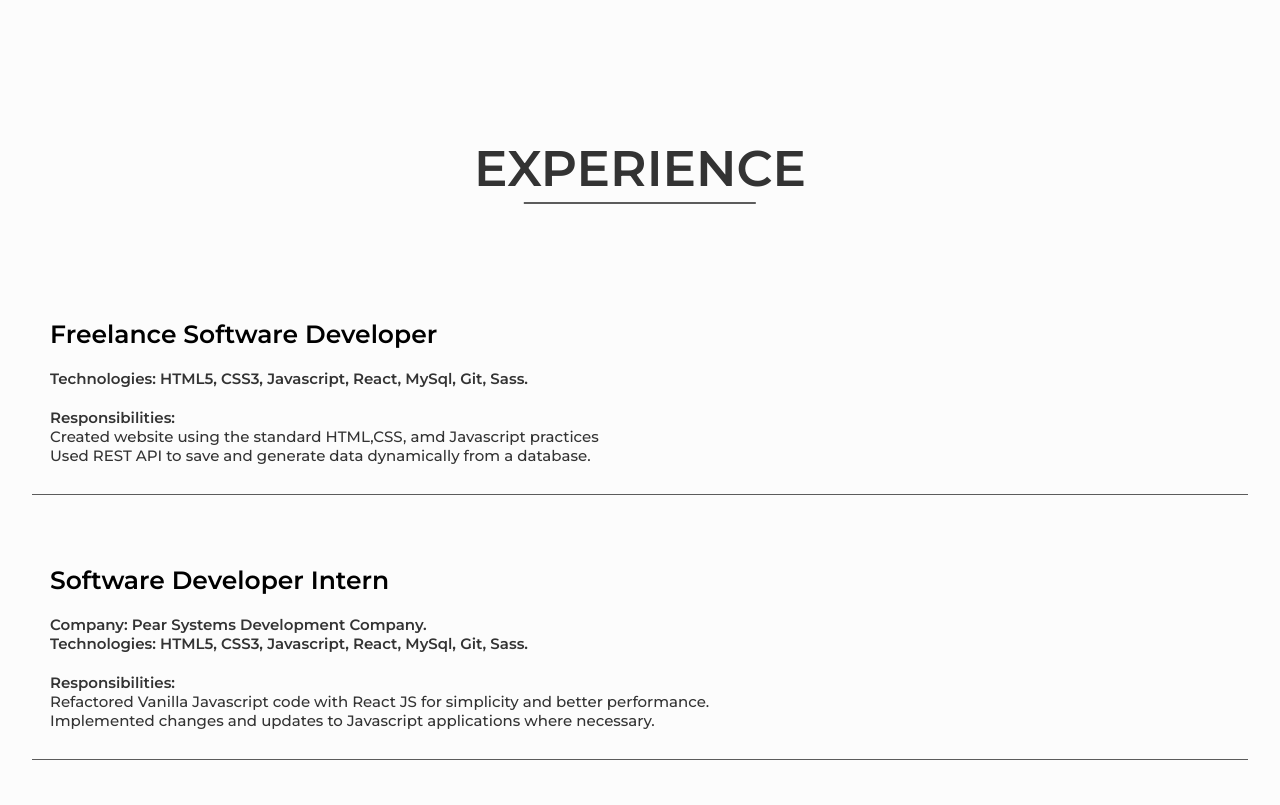
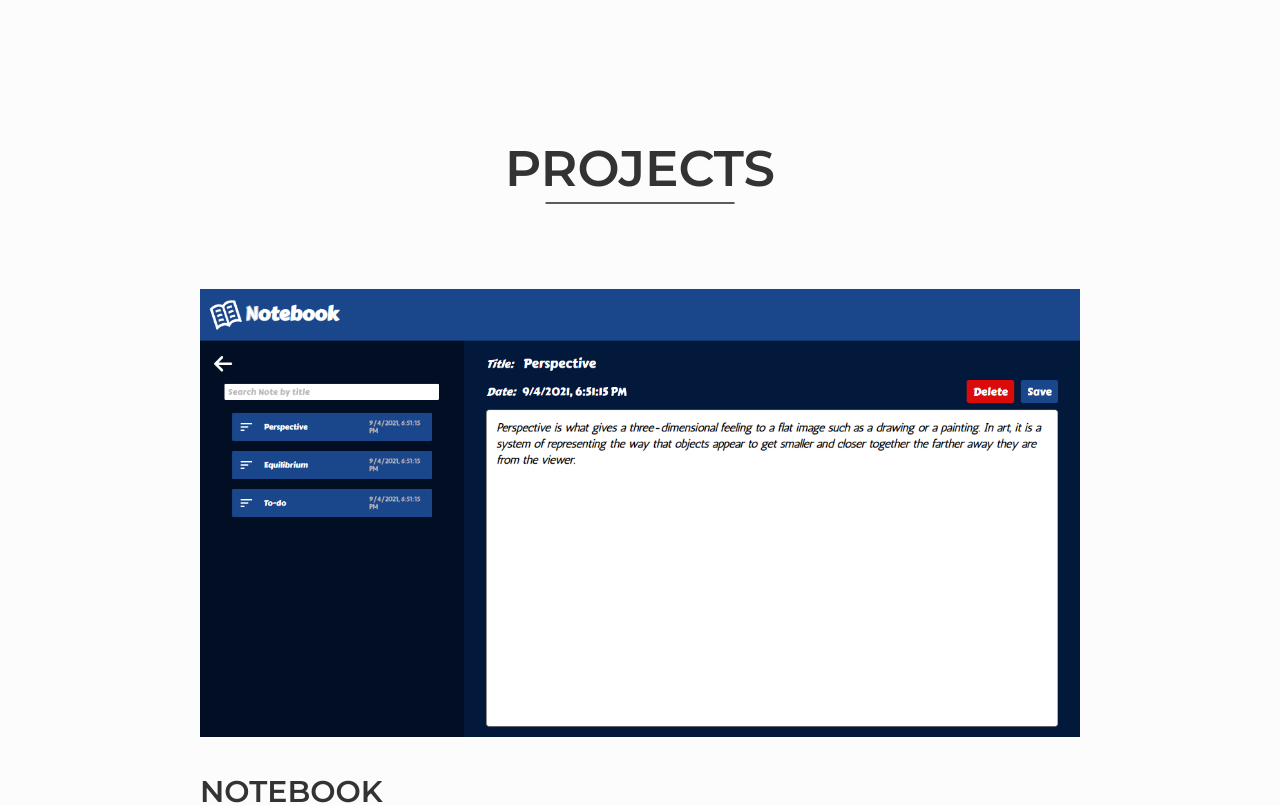
Before and after one commit to akindoju/akindoju, a React (Create React App) app: page / in a window 1280 px wide. Shown: the part 1500-2305 px from the top of the page. Built offline with nearby package versions, Linux system fonts and the light colour scheme.

Commit message:
Removed experience section and edited projects section

```diff
--- a/src/App.jsx
+++ b/src/App.jsx
@@ -2,7 +2,7 @@ import React from "react";
 import "./App.scss";
 import Header from "./components/Header/Header";
 import Skills from "./components/Skills/Skills";
-import Experience from "./components/Experience/Experience";
+// import Experience from "./components/Experience/Experience";
 import Projects from "./components/Projects/Projects";
 import Footer from "./components/Footer/Footer";
 
@@ -11,7 +11,7 @@ const App = () => {
     <div className="app">
       <Header />
       <Skills />
-      <Experience />
+      {/* <Experience /> */}
       <Projects />
       <Footer />
     </div>
--- a/src/components/Projects/Projects.scss
+++ b/src/components/Projects/Projects.scss
@@ -1,4 +1,5 @@
 .projects {
+  margin-top: 15rem;
   display: flex;
   flex-direction: column;
   align-items: center;
```
